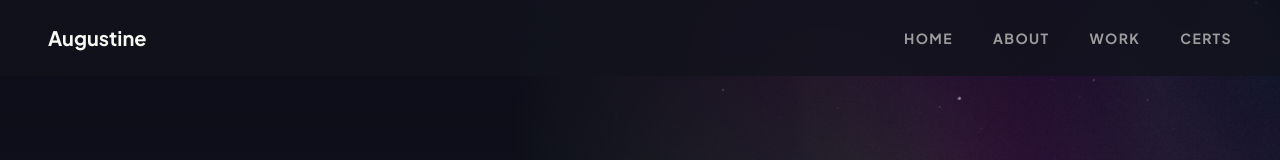
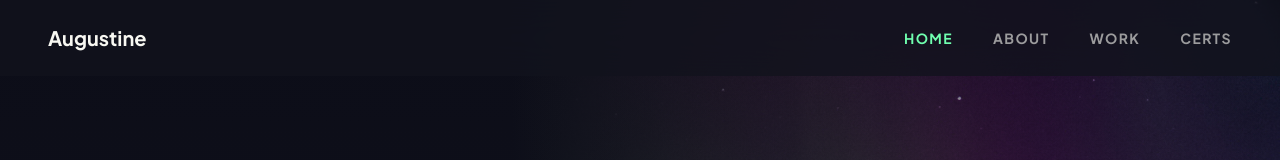
Before and after one commit to augustinechiajh/portfolio-v2, a React (Vite) app: page /#hero in a window 1280 px wide. Shown: the top 160 px of the page. Built offline with nearby package versions, Linux system fonts and the light colour scheme.

Commit message:
Added cert skill tags, scrollspy nav

```diff
--- a/src/App.tsx
+++ b/src/App.tsx
@@ -13,6 +13,7 @@ function App() {
       <About />
       <Work />
       <Certs />
+      <div style={{ height: '10vh' }} />
       <Footer />
     </div>
   )
--- a/src/components/Certs.tsx
+++ b/src/components/Certs.tsx
@@ -10,6 +10,7 @@ const certs = [
         description: 'Validates expertise in automating CI/CD pipelines, managing infrastructure as code, and implementing secure, resilient systems on AWS.',
         url: 'https://www.credly.com/badges/c4203b0a-6ffa-4836-a879-2771e1c409dd',
         badge: AWSDevOpsPro,
+        tags: ['CI/CD', 'IaC', 'Monitoring', 'Security', 'Automation'],
     },
     {
         name: 'AWS Certified Solutions Architect - Professional',
@@ -18,6 +19,7 @@ const certs = [
         description: 'Validates expertise in designing scalable AWS architectures, optimizing existing solutions, and leading complex multi-account migrations.',
         url: 'https://www.credly.com/badges/f927ea8a-f173-462f-b24d-9df326d6e2da',
         badge: AWSSAPro,
+        tags: ['Cloud Architecture', 'Multi-Account', 'Cost Optimisation', 'Migration'],
     },
     {
         name: 'HashiCorp Certified: Terraform Associate (003)',
@@ -26,6 +28,7 @@ const certs = [
         description: 'Validates foundational knowledge of Terraform, including infrastructure as code concepts, and best practices for managing infrastructure.',
         url: 'https://www.credly.com/badges/a41a3731-355d-4180-8a32-66e7602818a3',
         badge: HCTA003,
+        tags: ['Terraform', 'IaC', 'Provisioning', 'Automation'],
     },
 ]
 
@@ -99,6 +102,23 @@ function Certs() {
                                 {cert.description}
                             </p>
 
+                            {/* Skill tags */}
+                            <div className="flex flex-wrap gap-2 mb-5">
+                                {cert.tags.map((tag) => (
+                                    <span
+                                        key={tag}
+                                        className="text-xs font-bold tracking-widest uppercase px-3 py-1 rounded-full"
+                                        style={{
+                                            color: '#9D7CD8',
+                                            border: '1.5px solid #9D7CD8',
+                                            fontFamily: 'Plus Jakarta Sans',
+                                        }}
+                                    >
+                                        {tag}
+                                    </span>
+                                ))}
+                            </div>
+
                             {/* Verify link */}
                             <a
                                 href={cert.url}
--- a/src/components/Nav.tsx
+++ b/src/components/Nav.tsx
@@ -26,11 +26,15 @@ function Nav() {
                         <Link
                             key={to}
                             to={to}
+                            spy={true}
+                            hashSpy={true}
+                            isDynamic={true}
                             smooth="easeInOutQuart"
                             duration={600}
                             offset={-80}
-                            className="text-sm font-bold tracking-widest uppercase transition-opacity duration-200 hover:opacity-100 opacity-60 cursor-pointer"
+                            className="text-sm font-bold tracking-widest uppercase transition-all duration-200 hover:opacity-100 opacity-60 cursor-pointer"
                             style={{ color: '#F8F8F2', fontFamily: 'Plus Jakarta Sans' }}
+                            activeStyle={{ color: '#70FFAF', opacity: 1 }}
                         >
                             {label}
                         </Link>
@@ -80,11 +84,15 @@ function Nav() {
                         <Link
                             key={to}
                             to={to}
+                            spy={true}
+                            hashSpy={true}
+                            isDynamic={true}
                             smooth="easeInOutQuart"
                             duration={600}
                             offset={-80}
-                            className="text-sm font-bold tracking-widest uppercase opacity-60 hover:opacity-100 transition-opacity duration-200 cursor-pointer"
+                            className="text-sm font-bold tracking-widest uppercase opacity-60 hover:opacity-100 transition-all duration-200 cursor-pointer"
                             style={{ color: '#F8F8F2', fontFamily: 'Plus Jakarta Sans' }}
+                            activeStyle={{ color: '#70FFAF', opacity: 1 }}
                             onClick={() => setOpen(false)}
                         >
                             {label}
--- a/src/index.css
+++ b/src/index.css
@@ -17,7 +17,3 @@ body {
   color: #F8F8F2;
   font-family: 'Inter', sans-serif;
 }
-
-html {
-  scroll-behavior: smooth;
-}
```
Also changed, not shown: .claude/CLAUDE.md.
